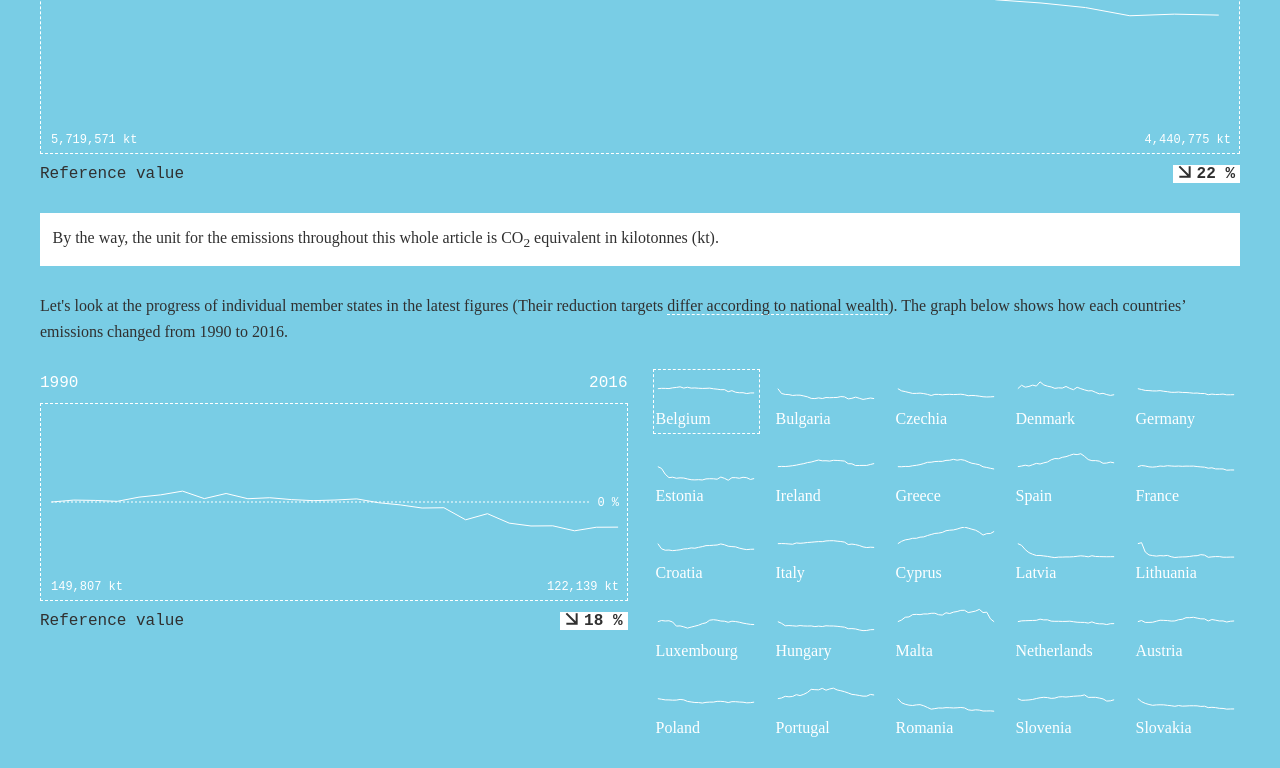
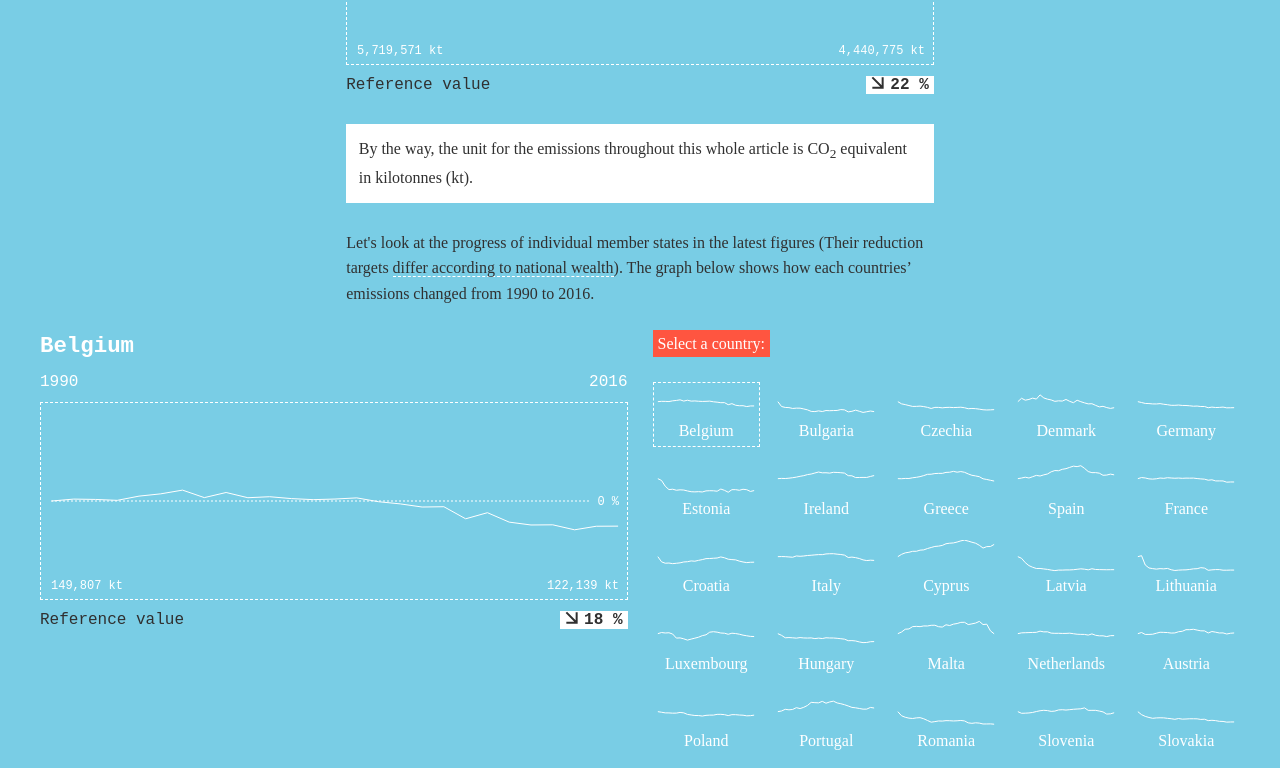
Before and after one commit to dnsos/ghg-emissions-viewer, a Vue app: page /#/ in a window 1280 px wide. Shown: the part 580-1348 px from the top of the page. Built offline with nearby package versions, Linux system fonts and the light colour scheme.

Commit message:
Refined look of SectionCountriesTrends

```diff
--- a/src/App.vue
+++ b/src/App.vue
@@ -136,10 +136,15 @@ fieldset {
   grid-template-columns: repeat(2, 1fr);
   grid-auto-rows: minmax(min-content, max-content);
   grid-template-areas:
+    "description description"
     "header-left header-right"
     "center center"
     "footer-left footer-right";
   background-color: transparent;
+}
+
+.grid--table > .description {
+  grid-area: description;
 }
 
 .grid--table > .header-left {
@@ -220,7 +225,13 @@ fieldset {
   margin-bottom: 0;
 }
 
-@media (min-width: 85rem) {
+@media (min-width: 700px) {
+  .chapter__block {
+    grid-column: 2 / 12;
+  }
+}
+
+@media (min-width: 1000px) {
   .chapter__block {
     grid-column: 4 / 10;
   }
--- a/src/components/SectionCountriesTrends.vue
+++ b/src/components/SectionCountriesTrends.vue
@@ -4,6 +4,8 @@
       <p>Let's look at the progress of individual member states in the latest figures (Their reduction targets <a href="https://ec.europa.eu/clima/policies/strategies/2020_en">differ according to national wealth</a>). The graph below shows how each countries’ emissions changed from 1990 to 2016.</p>
     </section>
     <TrendpathFigure class="trendpath--country" :entity="selectedEntity" />
+    <section class="selector__wrapper">
+      <p class="selector__message"><span>Select a country:</span></p>
       <section class="selector--country grid--autofit-small">
         <section
           v-for="entity in EU28Entities"
@@ -17,6 +19,7 @@
             </svg>
           </figure>
           <p>{{ entity.name }}</p>
+        </section>
       </section>
       </section>
   </article>
@@ -69,11 +72,33 @@ export default {
 
 <style scoped>
 .trendpath--country {
+  grid-column: span 12;
+}
+
+@media (min-width: 700px) {
+  .trendpath--country {
     grid-column: 1 / 7;
   }
+}
 
-.selector--country {
+.selector__wrapper {
+  grid-column: span 12;
+}
+
+@media (min-width: 700px) {
+  .selector__wrapper {
     grid-column: 7 / 13;
+  }
+}
+
+.selector__message {
+  grid-column: 7 / 13;
+  color: white;
+}
+
+.selector__message span {
+  padding: .5rem;
+  background-color: var(--color-red);
 }
 
 .selector--country > section {
@@ -97,6 +122,7 @@ export default {
 
 .selector--country p {
   margin: 0;
+  text-align: center;
   color: white;
 }
 
--- a/src/components/TrendpathFigure.vue
+++ b/src/components/TrendpathFigure.vue
@@ -1,5 +1,6 @@
 <template>
   <section class="grid--table">
+    <div class="description"><h4 class="indicator">{{ entity.name }}</h4></div>
     <div class="header-left"><span class="indicator">1990</span></div>
     <div class="header-right"><span class="indicator">2016</span></div>
     <figure class="center figure--trendpath" ref="wrapper">
@@ -85,6 +86,10 @@ export default {
 </script>
 
 <style scoped>
+.description h4 {
+  margin-bottom: 0;
+}
+
 .figure--trendpath svg text {
   font-family: var(--font-family-mono);
   fill: white;
@@ -92,6 +97,5 @@ export default {
 
 .indicator--reference {
   font-family: var(--font-family-mono);
-
 }
 </style>
```
Lines whose indentation alone changed are shown as unchanged.
